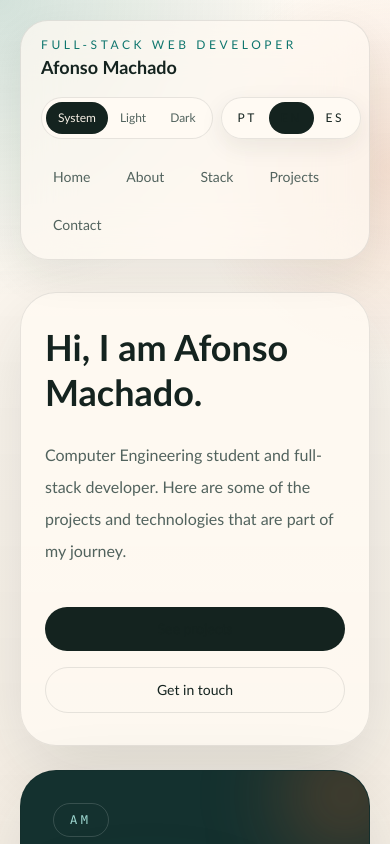
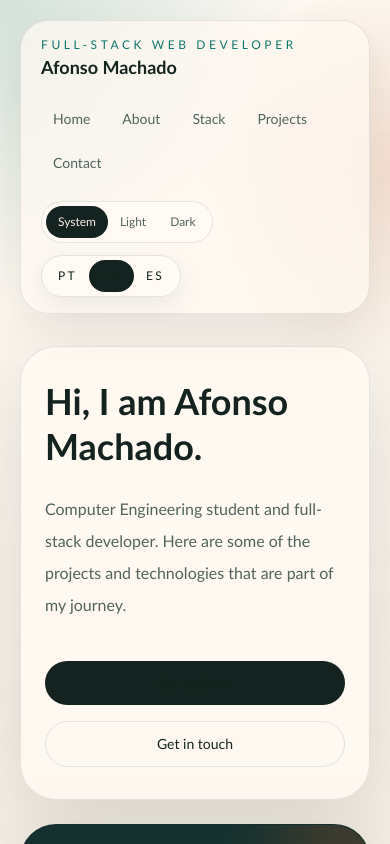
Before and after one commit to AfonsoMachado/portfolio, a Next.js app: page /en in a window 390 px wide. Shown: the top 844 px of the page. Built offline with nearby package versions, Linux system fonts and the light colour scheme.

Commit message:
fix: stabilize responsive header layout

```diff
--- a/src/presentation/components/portfolio-page.tsx
+++ b/src/presentation/components/portfolio-page.tsx
@@ -15,8 +15,8 @@ export function PortfolioPage({ content, locale }: PortfolioPageProps) {
     <main id="home" className="relative overflow-hidden">
       <div className="mx-auto flex min-h-screen w-full max-w-7xl flex-col px-5 pb-10 pt-5 sm:px-8 lg:px-10">
         <header className="sticky top-4 z-20 rounded-[28px] border border-line bg-surface/90 px-5 py-4 shadow-[0_16px_40px_rgba(20,35,31,0.08)] backdrop-blur-xl">
-          <div className="flex flex-col gap-5 xl:flex-row xl:items-center xl:justify-between">
-            <div className="flex flex-wrap items-center justify-between gap-4">
+          <div className="flex flex-col gap-5 lg:grid lg:grid-cols-[minmax(0,1fr)_auto] lg:items-center xl:grid-cols-[230px_minmax(0,1fr)_auto] xl:gap-6">
+            <div>
               <div>
                 <p className="text-xs uppercase tracking-[0.3em] text-accent">
                   {content.brand.role}
@@ -25,16 +25,9 @@ export function PortfolioPage({ content, locale }: PortfolioPageProps) {
                   {content.brand.name}
                 </h1>
               </div>
-              <div className="flex items-center gap-2 xl:hidden">
-                <ThemeSwitcher labels={content.theme} />
-                <LanguageSwitcher
-                  currentLocale={locale}
-                  label={content.languageSwitcherLabel}
-                />
-              </div>
             </div>
 
-            <nav className="flex flex-wrap gap-3 text-sm text-muted">
+            <nav className="flex flex-wrap gap-2 text-sm text-muted lg:col-span-2 lg:flex-nowrap lg:justify-between xl:col-span-1 xl:col-start-2 xl:row-start-1">
               {content.navigation.map((item) => (
                 <a
                   key={item.href}
@@ -46,7 +39,7 @@ export function PortfolioPage({ content, locale }: PortfolioPageProps) {
               ))}
             </nav>
 
-            <div className="hidden items-center gap-4 xl:flex">
+            <div className="flex flex-wrap items-center gap-3 lg:justify-end">
               <ThemeSwitcher labels={content.theme} />
               <LanguageSwitcher
                 currentLocale={locale}
```
